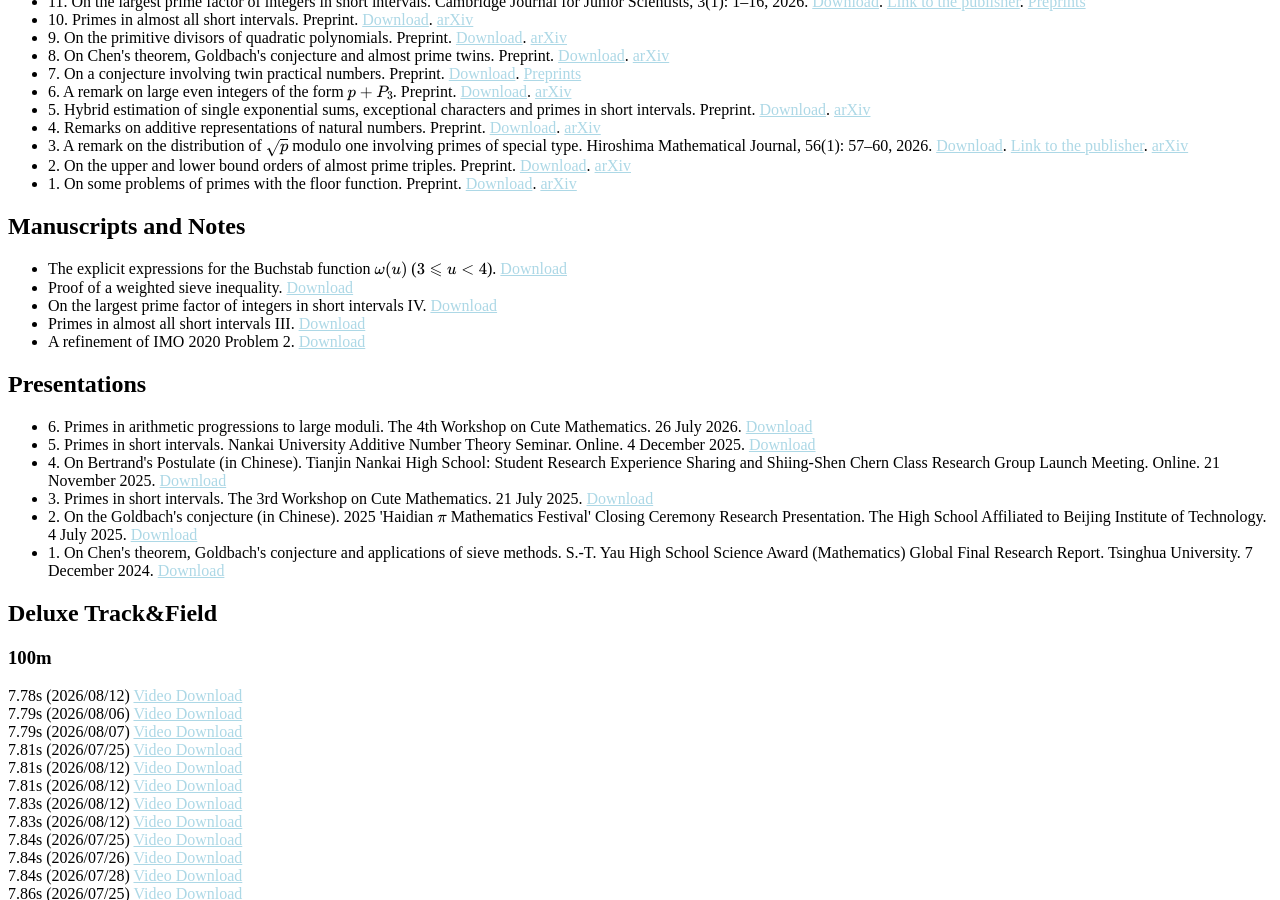
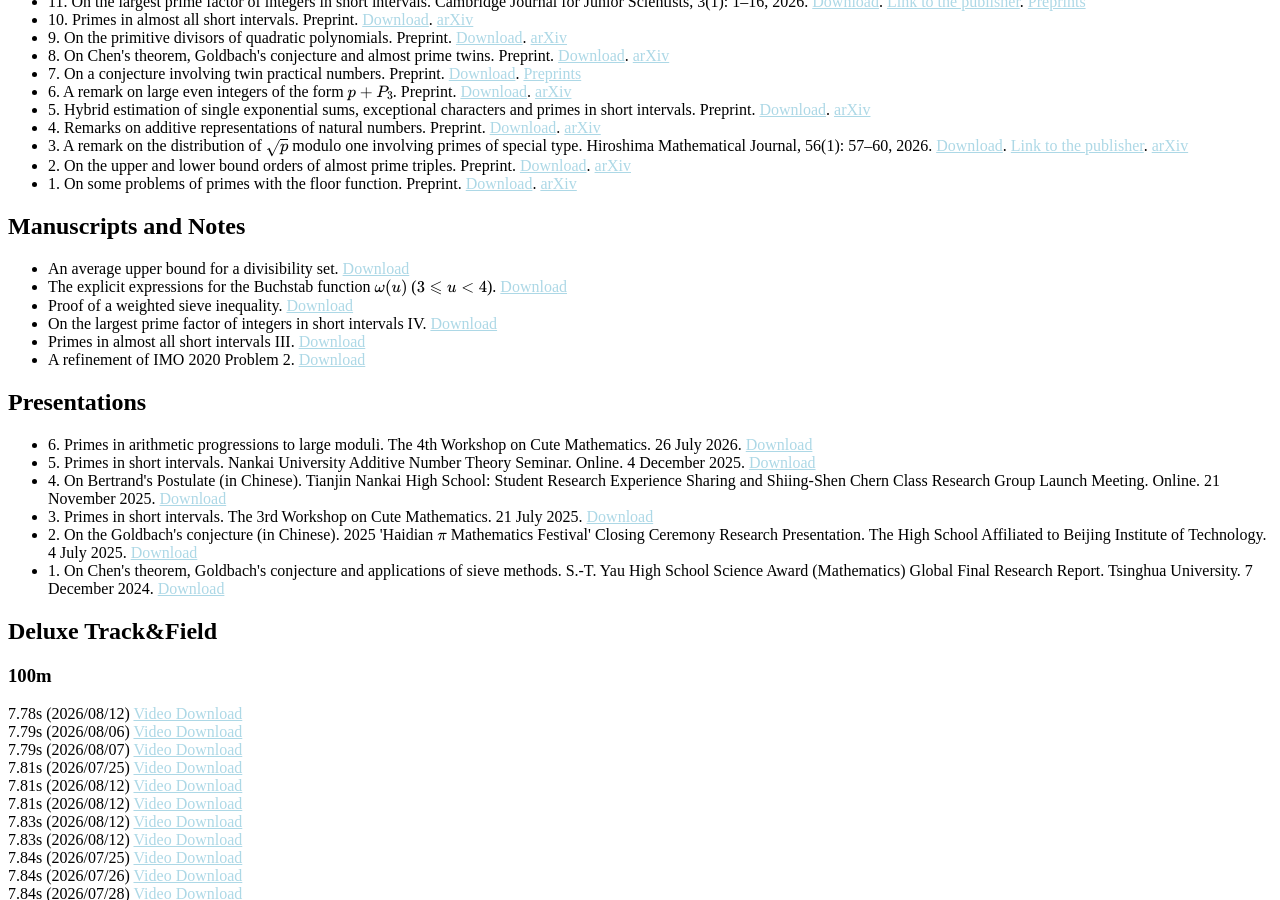
Before and after one commit to CareyRunboLi/CareyRunboLi.github.io, a Jekyll site: the page built from index.md, in a window 1280 px wide and 900 px high, scrolled down 2216 px. Built offline with Jekyll 4.4.1, drawn with Linux system fonts in a browser that asks for light colours; some web fonts are replaced; formulas are drawn with MathJax 3; a style sheet for code colours, icons or effects is not loaded; our own code applies the rules of GitHub Pages for plain Markdown files.

Commit message:
Update manuscripts.md

```diff
--- a/_includes/manuscripts.md
+++ b/_includes/manuscripts.md
@@ -7,6 +7,7 @@
 ## Manuscripts and Notes
 
 <ul style="margin:0 0 5px;">
+  <li>An average upper bound for a divisibility set. <a href="https://runbolicarey.com/assets/downloads/An_average_upper_bound_for_a_divisibility_set.pdf"><span>Download</span></a></li>
   <li>The explicit expressions for the Buchstab function $\omega(u)$ ($3 \leqslant u < 4$). <a href="https://runbolicarey.com/assets/downloads/The_explicit_expressions_for_the_Buchstab_function.pdf"><span>Download</span></a></li>
   <li>Proof of a weighted sieve inequality. <a href="https://runbolicarey.com/assets/downloads/Proof_of_a_weighted_sieve_inequality.pdf"><span>Download</span></a></li>
   <li>On the largest prime factor of integers in short intervals IV. <a href="https://runbolicarey.com/assets/downloads/On_the_largest_prime_factor_of_integers_in_short_intervals_IV.pdf"><span>Download</span></a></li>
```
